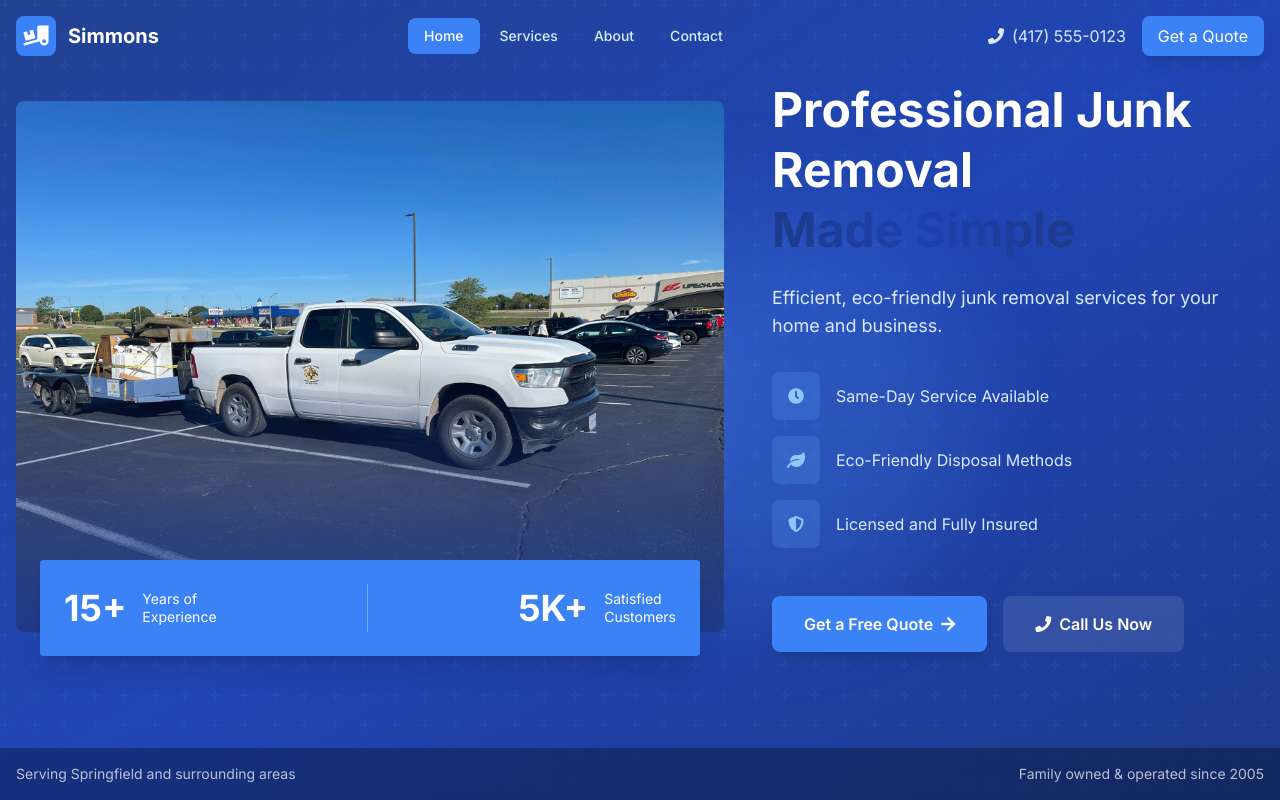
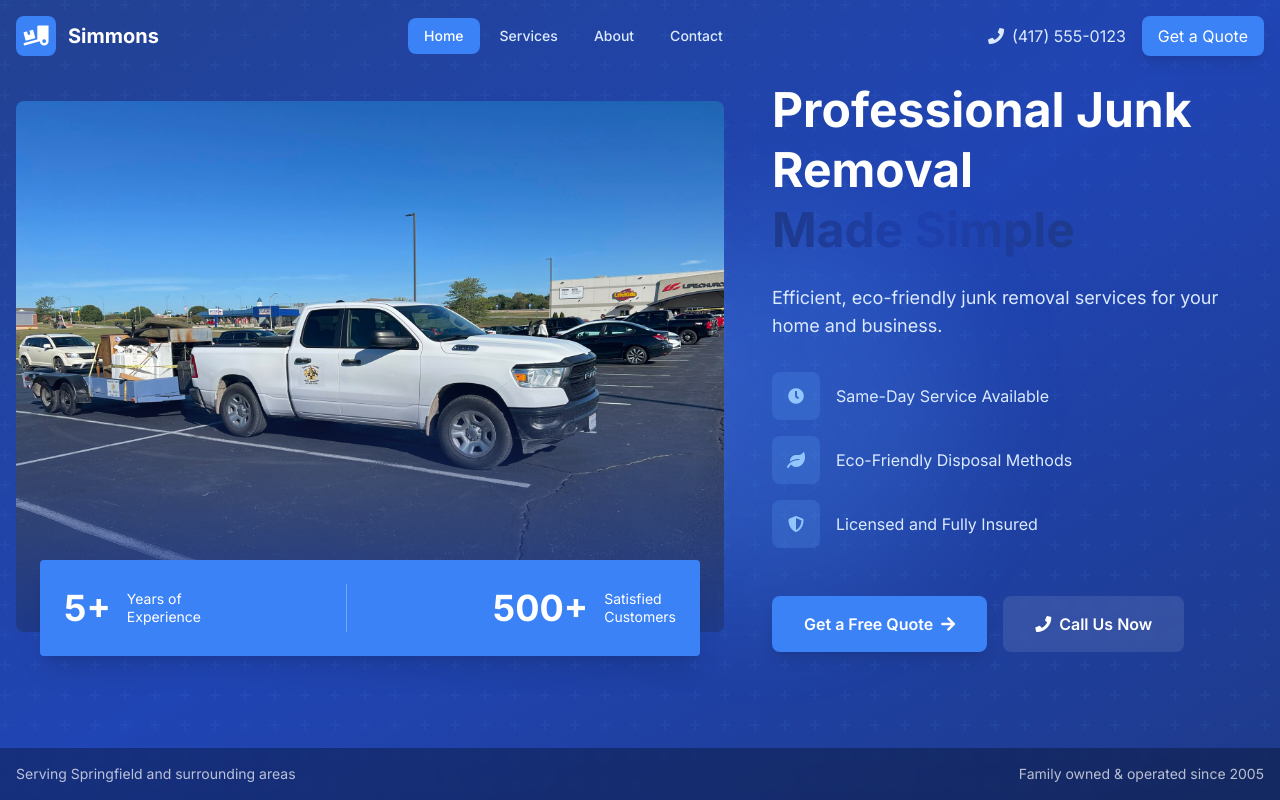
Before and after one commit to JohnathonCrowder/Simmons_Family_Junk_Removal_React, a React (Vite) app in the folder simmons-family-junk-removal/: page / in a window 1280 px wide. Shown: the top 800 px of the page. Built offline with nearby package versions, Linux system fonts and the light colour scheme.

Commit message:
Update HeroSection.tsx

```diff
--- a/simmons-family-junk-removal/src/components/HeroSection.tsx
+++ b/simmons-family-junk-removal/src/components/HeroSection.tsx
@@ -65,7 +65,7 @@ const HeroSection: React.FC<HeroSectionProps> = ({
             <div className="absolute -bottom-6 left-6 right-6 bg-blue-500 text-white p-6 rounded shadow-xl">
               <div className="flex justify-between items-center">
                 <div className="flex items-center space-x-4">
-                  <span className="text-4xl font-bold">15+</span>
+                  <span className="text-4xl font-bold">5+</span>
                   <span className="text-sm leading-tight">
                     Years of
                     <br />
@@ -74,7 +74,7 @@ const HeroSection: React.FC<HeroSectionProps> = ({
                 </div>
                 <div className="h-12 w-px bg-white/30" />
                 <div className="flex items-center space-x-4">
-                  <span className="text-4xl font-bold">5K+</span>
+                  <span className="text-4xl font-bold">500+</span>
                   <span className="text-sm leading-tight">
                     Satisfied
                     <br />
```
